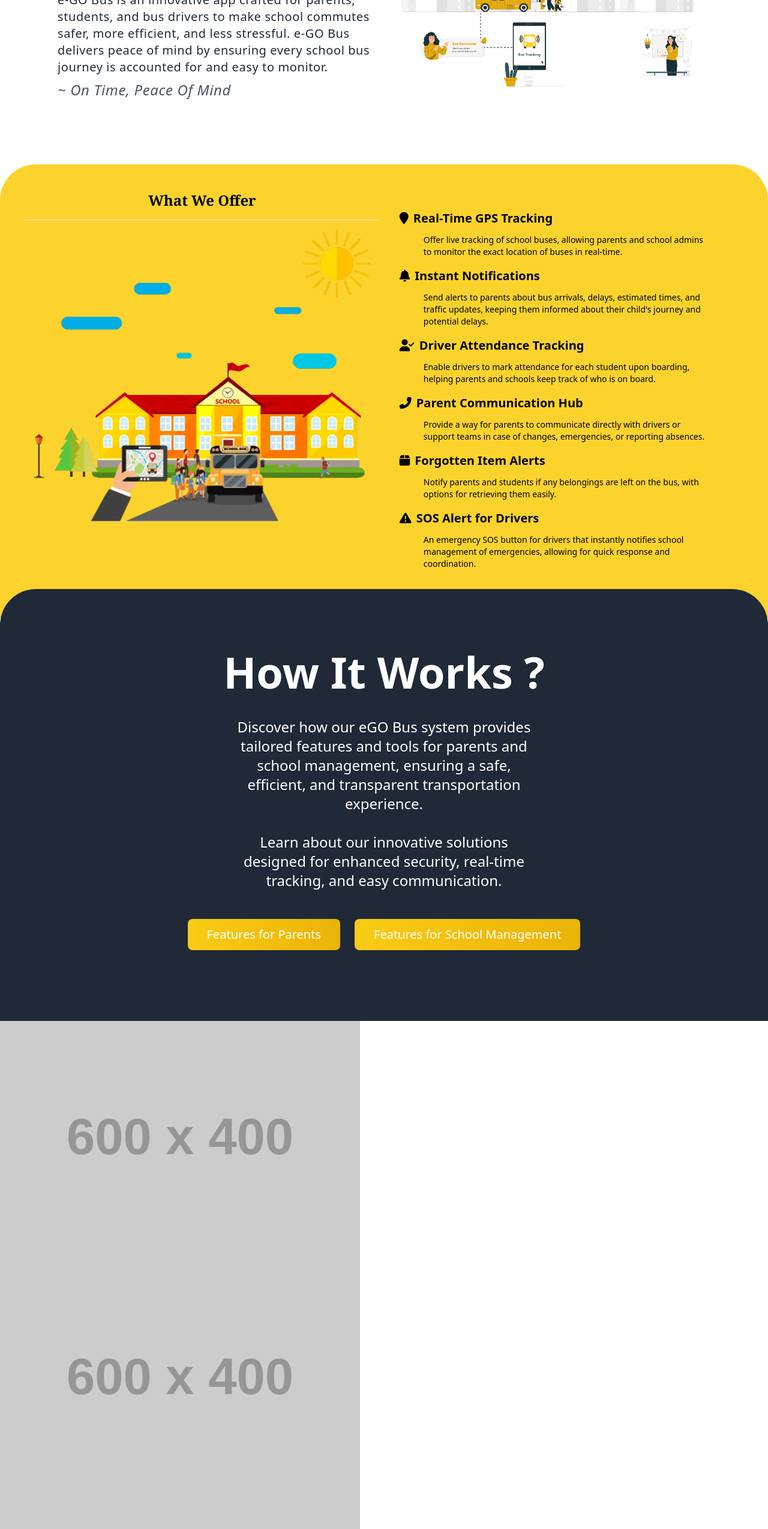
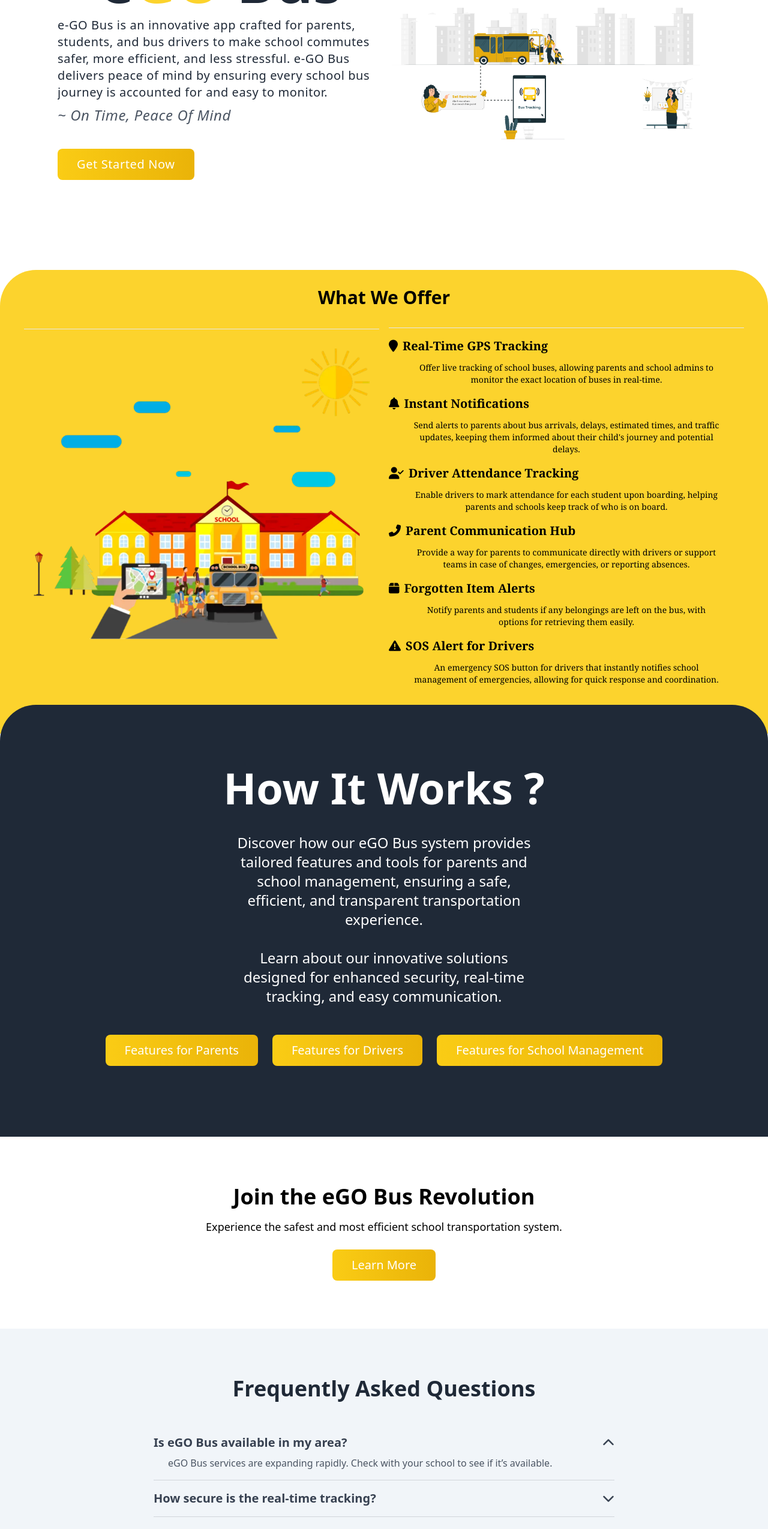
Before and after one commit to eGOBus/eGOBus-personal-website, a React (Vite) app: page / in a window 1280 px wide. Shown: the part 234-2783 px from the top of the page at 60% size. Built offline with nearby package versions, Linux system fonts and the light colour scheme.

Commit message:
home page updated

```diff
--- a/package.json
+++ b/package.json
@@ -22,6 +22,7 @@
     "react": "^18.3.1",
     "react-dom": "^18.3.1",
     "react-icons": "^5.3.0",
+    "react-multi-carousel": "^2.8.5",
     "react-router-dom": "^6.28.0",
     "swiper": "^11.1.15",
     "three": "^0.170.0"
--- a/src/App.jsx
+++ b/src/App.jsx
@@ -1,4 +1,3 @@
-// App.jsx
 import React from 'react';
 import { BrowserRouter as Router, Route, Routes } from 'react-router-dom';
 import Navbar from './components/Navbar';  // Import Navbar component
@@ -9,10 +8,12 @@ import Apps from './pages/Apps';
 import WorkingDriver from './pages/WorkingDriver';  // Example section components
 import WorkingParent from './pages/WorkingParent';
 import WorkingSchool from './pages/WorkingSchool';
+import ScrollToTop from './components/ScrollToTop'; // Import ScrollToTop component
 
 const App = () => {
   return (
     <Router>
+      <ScrollToTop /> {/* Ensure ScrollToTop is included */}
       <Navbar />
       <Routes>
         <Route path="/" element={<Home />} />
--- /dev/null
+++ b/src/components/ScrollToTop.js
@@ -0,0 +1,15 @@
+import { useEffect } from "react";
+import { useLocation } from "react-router-dom";
+
+const ScrollToTop = () => {
+  const location = useLocation();
+
+  useEffect(() => {
+    // Scroll to the top when the location changes
+    window.scrollTo(0, 0);
+  }, [location]);
+
+  return null;
+};
+
+export default ScrollToTop;
--- a/src/pages/Contact.jsx
+++ b/src/pages/Contact.jsx
@@ -77,12 +77,15 @@ const Contact = () => {
 
       {/* Contact Info Section */}
       <div className="mt-12 grid grid-cols-1 sm:grid-cols-3 gap-8 text-center">
-  {/* Phone */}
-  <div className="transition-transform transform hover:scale-105 hover:shadow-lg p-4 rounded-lg bg-white">
-    <FaPhoneAlt className="text-3xl text-yellow-400 mx-auto mb-3 hover:text-yellow-500 transition-colors" />
-    <h3 className="text-lg font-semibold text-gray-700">Phone</h3>
-    <p className="text-gray-600">+91 9440195389</p>
-  </div>
+{/* Phone */}
+<div className="transition-transform transform hover:scale-105 hover:shadow-lg p-4 rounded-lg bg-white">
+  <a href="tel:+919440195389" className="block text-center">
+    <FaPhoneAlt className="text-3xl text-blue-400 mx-auto mb-3 hover:text-blue-500 transition-colors" />
+    <h3 className="text-lg font-semibold ">Phone</h3>
+    <p className="text-blue-600">+91 9440195389</p>
+  </a>
+</div>
+
 
   {/* WhatsApp Contact */}
   <div className="transition-transform transform hover:scale-105 hover:shadow-lg p-4 rounded-lg bg-white">
--- a/src/pages/Home.jsx
+++ b/src/pages/Home.jsx
@@ -1,25 +1,34 @@
 import React, { useState } from "react";
 import { Player } from "@lottiefiles/react-lottie-player";
 import Footer from "../components/Footer";
+import { Link } from 'react-router-dom';
+import Carousel from 'react-multi-carousel';
+import 'react-multi-carousel/lib/styles.css';
 
 const Home = () => {
-  const [currentSlide, setCurrentSlide] = useState(0);
-  const slides = ["Slide 1", "Slide 2", "Slide 3"];
-
-  // Carousel navigation handlers
-  const goToPrevSlide = () => {
-    setCurrentSlide(currentSlide === 0 ? slides.length - 1 : currentSlide - 1);
+  const responsive = {
+    desktop: {
+      breakpoint: { max: 3000, min: 1024 },
+      items: 3,
+      slidesToSlide: 3,
+    },
+    tablet: {
+      breakpoint: { max: 1024, min: 464 },
+      items: 2,
+      slidesToSlide: 2,
+    },
+    mobile: {
+      breakpoint: { max: 464, min: 0 },
+      items: 1,
+      slidesToSlide: 1,
+    },
   };
 
-  const goToNextSlide = () => {
-    setCurrentSlide(currentSlide === slides.length - 1 ? 0 : currentSlide + 1);
-  };
 
   return (
-    <>
     <div>
       {/* Hero Section */}
-        <div className="relative bg-white md:gap-10 lg:flex lg:px-24 px-6 lg:py-20 pt-28 text-gray-800 md:flex-row lg:gap-0 gap-5 z-40">
+      <div className="relative bg-white md:gap-10 lg:flex lg:h-[82vh] lg:px-24 px-6 lg:py-20 pt-28 text-gray-800 md:flex-row lg:gap-0 gap-5 z-40 py-20">
         {/* Left Section */}
         <div className="left flex flex-col justify-center lg:w-1/2 w-full pt-8">
           {/* Title Section */}
@@ -35,9 +44,14 @@ const Home = () => {
               commutes safer, more efficient, and less stressful. e-GO Bus delivers peace of mind by ensuring
               every school bus journey is accounted for and easy to monitor.
             </p>
-              <h2 className="gsap-text text-gray-600 mt-2 text-center lg:text-left">
+            <h2 className="gsap-text text-gray-600 mt-2  text-center lg:text-left">
               <i>~ On Time, Peace Of Mind</i>
             </h2>
+            <Link to="/contact">
+          <button className="mt-10 bg-gradient-to-r from-yellow-400 to-yellow-500 text-white text-base sm:text-lg lg:text-xl py-3 px-6 sm:px-8 rounded-lg hover:from-yellow-500 hover:to-yellow-700 transition-all duration-200 focus:outline-none">
+           Get Started Now
+          </button>
+        </Link>
           </div>
         </div>
 
@@ -53,47 +67,46 @@ const Home = () => {
       </div>
 
       {/* What We Offer */}
-        <div className="relative sm:mt-8 h-auto bg-[#fcd32d] px-4 pt-3 pb-16 lg:px-10 lg:rounded-t-[60px] rounded-t-[50px] lg:mt-7 z-30 flex flex-col lg:flex-row lg:gap-3 gap-1">
+      <div className="relative sm:mt-8 h-auto bg-[#fcd32d] px-4 pt-3 pb-16 lg:px-10 lg:rounded-t-[60px] rounded-t-[50px] lg:mt-7 z-30 flex flex-col items-center justify-center">
+        {/* Heading - Root of the Page */}
+        <h2 className="text-4xl md:text-3xl text-center font-bold mb-4 pt-4 w-full">What We Offer</h2>
+
+        {/* Left and Right Sections */}
+        <div className="flex flex-col lg:flex-row w-full lg:w-full gap-4 justify-center items-center">
           {/* Left Section */}
-          <div className="w-full lg:w-1/2 mt-4 items-center justify-center font-serif text-center lg:text-left" id="offerSection">
-            <h2 className="text-2xl text-center font-bold mb-4 pt-4">What We Offer</h2>
-            <hr />
+          <div className="w-full lg:w-1/2 mt-4 items-center justify-center font-serif text-center">
+            <hr className="mb-4" />
             <img src="school.png" alt="School bus" className="w-full h-auto object-cover p-4" />
           </div>
-          {/* Right Section: Features */}
-          <div className="w-full lg:w-1/2 lg:mt-16 mt-3 px-5 flex flex-col justify-center overflow-y-auto" id="featuresSection">
-            {[
-              {
+
+          {/* Right Section */}
+          <div className="w-full lg:w-1/2 mt-4 items-center justify-center font-serif text-center">
+            <hr className="mb-4" />
+            {[{
               title: "Real-Time GPS Tracking",
               description: "Offer live tracking of school buses, allowing parents and school admins to monitor the exact location of buses in real-time.",
               icon: "fa-location-pin",
-              },
-              {
+            }, {
               title: "Instant Notifications",
               description: "Send alerts to parents about bus arrivals, delays, estimated times, and traffic updates, keeping them informed about their child's journey and potential delays.",
               icon: "fa-bell",
-              },
-              {
+            }, {
               title: "Driver Attendance Tracking",
               description: "Enable drivers to mark attendance for each student upon boarding, helping parents and schools keep track of who is on board.",
               icon: "fa-user-check",
-              },
-              {
+            }, {
               title: "Parent Communication Hub",
               description: "Provide a way for parents to communicate directly with drivers or support teams in case of changes, emergencies, or reporting absences.",
               icon: "fa-phone-alt",
-              },
-              {
+            }, {
               title: "Forgotten Item Alerts",
               description: "Notify parents and students if any belongings are left on the bus, with options for retrieving them easily.",
               icon: "fa-box",
-              },
-              {
+            }, {
               title: "SOS Alert for Drivers",
               description: "An emergency SOS button for drivers that instantly notifies school management of emergencies, allowing for quick response and coordination.",
               icon: "fa-exclamation-triangle",
-              },
-            ].map((feature, index) => (
+            }].map((feature, index) => (
               <div key={index} className="mb-4">
                 <h3 className="text-xl font-semibold mb-3 flex items-center">
                   <i className={`fa-solid ${feature.icon} mr-2`} aria-hidden="true"></i> {feature.title}
@@ -101,6 +114,7 @@ const Home = () => {
                 <p className="px-10 text-sm">{feature.description}</p>
               </div>
             ))}
+          </div>
         </div>
       </div>
 
@@ -115,63 +129,124 @@ const Home = () => {
         <p className="text-center px-4 sm:px-6 lg:px-0 max-w-lg text-lg sm:text-xl lg:text-2xl mb-12">
           Learn about our innovative solutions designed for enhanced security, real-time tracking, and easy communication.
         </p>
-          <div className="flex flex-col sm:flex-row gap-4 sm:gap-6">
+        <div className="flex flex-col sm:flex-row gap-4 sm:gap-6 sm:justify-center items-center">
+          <Link to="/workingParent">
             <button className="bg-gradient-to-r from-yellow-400 to-yellow-500 text-white text-base sm:text-lg lg:text-xl py-3 px-6 sm:px-8 rounded-lg hover:from-yellow-500 hover:to-yellow-700 transition-all duration-200 focus:outline-none">
               Features for Parents
             </button>
+          </Link>
+          <Link to="/workingDriver">
+            <button className="bg-gradient-to-r from-yellow-400 to-yellow-500 text-white text-base sm:text-lg lg:text-xl py-3 px-6 sm:px-8 rounded-lg hover:from-yellow-500 hover:to-yellow-700 transition-all duration-200 focus:outline-none">
+              Features for Drivers
+            </button>
+          </Link>
+          <Link to="/workingSchool">
             <button className="bg-gradient-to-r from-yellow-400 to-yellow-500 text-white text-base sm:text-lg lg:text-xl py-3 px-6 sm:px-8 rounded-lg hover:from-yellow-500 hover:to-yellow-700 transition-all duration-200 focus:outline-none">
               Features for School Management
             </button>
+          </Link>
+        </div>
+      </div>
+      {/* <Carousel
+  swipeable={false}
+  draggable={false}
+  showDots={true}
+  responsive={responsive}
+  ssr={true} // Server-side rendering
+  infinite={true}
+  autoPlay={true}
+  autoPlaySpeed={3000}
+  keyBoardControl={true}
+  customTransition="all .5"
+  transitionDuration={500}
+  containerClass="carousel-container"
+  removeArrowOnDeviceType={["tablet", "mobile"]}
+  dotListClass="custom-dot-list-style"
+  itemClass="carousel-item-padding-40-px"
+>
+
+  <div>
+    <img src="about.jpg" alt="Item 1" className="w-full h-auto object-cover" />
+  </div>
+  <div>
+    <img src="bushead.jpg" alt="Item 2" className="w-full h-auto object-cover" />
+  </div>
+  <div>
+    <img src="goli.jpg" alt="Item 3" className="w-full h-auto object-cover" />
+  </div>
+  <div>
+    <img src="kc.jpg" alt="Item 4" className="w-full h-auto object-cover" />
+  </div>
+  <div>
+    <img src="sri" alt="Item 5" className="w-full h-auto object-cover" />
+  </div>
+</Carousel> */}
+
+
+            {/* Call-to-Action Section */}
+      <div className="  py-20 text-center">
+        <h2 className="text-4xl font-bold mb-4">Join the eGO Bus Revolution</h2>
+        <p className="text-lg mb-6">
+          Experience the safest and most efficient school transportation system.
+        </p>
+        <Link to="/about">
+          <button className="bg-gradient-to-r from-yellow-400 to-yellow-500 text-white text-base sm:text-lg lg:text-xl py-3 px-6 sm:px-8 rounded-lg hover:from-yellow-500 hover:to-yellow-700 transition-all duration-200 focus:outline-none">
+            Learn More
+          </button>
+        </Link>
+      </div>
+{/* FAQ Section */}
+<div className="bg-slate-100 text-gray-800 py-10 sm:py-20 px-8">
+  <h2 className="text-3xl sm:text-4xl font-bold text-center mb-8 sm:mb-10">Frequently Asked Questions</h2>
+  <div className="max-w-3xl mx-auto">
+    {[
+      {
+        question: "Is eGO Bus available in my area?",
+        answer: "eGO Bus services are expanding rapidly. Check with your school to see if it’s available.",
+      },
+      {
+        question: "How secure is the real-time tracking?",
+        answer: "We use advanced encryption and secure systems to ensure data privacy and accuracy.",
+      },
+      {
+        question: "Can parents communicate with drivers directly?",
+        answer: "Yes, parents can send messages or call drivers through the app for quick communication.",
+      },
+      {
+        question: "How do I track my child's bus?",
+        answer: "Simply open the eGO Bus app and select the live tracking option to view the real-time location of the bus on the map.",
+      },
+      {
+        question: "Is the app available on both iOS and Android?",
+        answer: "Yes, eGO Bus is available for download on both the iOS App Store and Google Play Store.",
+      },
+      {
+        question: "What happens if my child forgets an item on the bus?",
+        answer: "If an item is left behind, parents and students will receive an instant notification. You can easily arrange for the item to be retrieved or dropped off by contacting the driver through the app.",
+      },
+    ].map((faq, index) => (
+      <details
+        key={index}
+        className="border-b border-gray-300 py-4 group"
+        open={index === 0} // Default the first question to open
+      >
+        <summary
+          className="cursor-pointer text-lg sm:text-xl font-semibold text-gray-700 flex justify-between items-center group-hover:text-yellow-500">
+          {faq.question}
+          <span className="transform group-open:rotate-180 transition-transform">
+            <i className="fas fa-chevron-down"></i>
+          </span>
+        </summary>
+        <p className="mt-2 text-gray-600 pl-4 sm:pl-6">{faq.answer}</p>
+      </details>
+    ))}
   </div>
 </div>
 
-        {/* Carousel */}
-        <div className="carousel-container relative">
-          <div className="carousel">
-            {slides.map((slide, index) => (
-              <div
-                key={index}
-                className={`carousel-item ${index === currentSlide ? "active" : ""}`}
-              >
-                <img src={`https://via.placeholder.com/600x400?text=${slide}`} alt={slide} />
-              </div>
-            ))}
-          </div>
-          <button
-            className="carousel-btn prev"
-            onClick={goToPrevSlide}
-            aria-label="Previous Slide"
-          >
-            &#10094;
-          </button>
-          <button
-            className="carousel-btn next"
-            onClick={goToNextSlide}
-            aria-label="Next Slide"
-          >
-            &#10095;
-          </button>
-        </div>
 
-        {/* Why Choose Us Section */}
-        <div className="h-auto -mt-14 min-h-[90vh] bg-gray-900 px-6 sm:px-10 lg:rounded-t-[60px] rounded-t-[50px] flex flex-col text-white items-center justify-center relative z-50" id="thirdPage">
-          <h2 className="text-4xl sm:text-5xl lg:text-7xl mt-6 pt-10 pb-4 font-semibold mb-6 text-center">
-            Why Choose Us ?
-          </h2>
-          <p className="text-center px-4 sm:px-6 lg:px-0 max-w-lg text-lg sm:text-xl lg:text-2xl mb-8">
-            Our eGO Bus system offers unmatched safety, convenience, and transparency for school transportation, giving parents and school management peace of mind.
-          </p>
-          <div className="flex flex-col sm:flex-row gap-4 sm:gap-6">
-            <button className="bg-gradient-to-r from-blue-400 to-blue-600 text-white text-base sm:text-lg lg:text-xl py-3 px-6 sm:px-8 rounded-lg hover:from-blue-500 hover:to-blue-700 transition-all duration-200 focus:outline-none">
-              Learn More
-            </button>
-          </div>
-        </div>
 
-        {/* Footer */}
       <Footer />
     </div>
-    </>
   );
 };
 
```
Also changed, not shown: 1 other file (tests, documents, lock files or other folders). Lines whose indentation alone changed are shown as unchanged.
